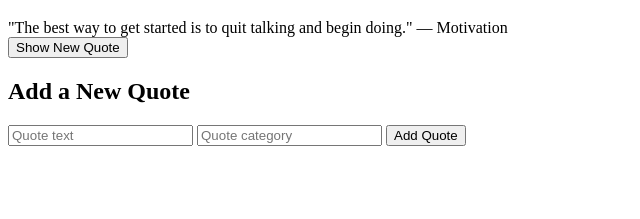
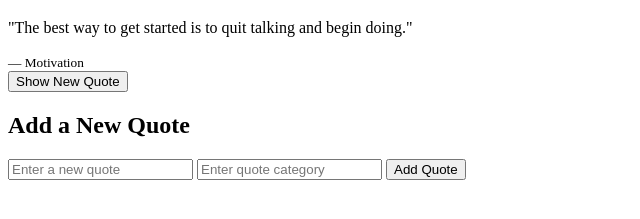
Before and after one commit to nobleslim24/alx_fe_javascript, a plain HTML site: page dom-manipulation/index.html in a window 1280 px wide. Both pictures are taken after typing "Sample", "Sample" into the empty fields and a click on the button "Add Quote". Shown: the part 61-280 px from the top of the page, without its empty margins (0-640 px from the left). Drawn offline with Linux system fonts and the light colour scheme.

Commit message:
Fix: corrected dynamic quote generator functions and DOM updates

```diff
--- a/dom-manipulation/index.html
+++ b/dom-manipulation/index.html
@@ -2,6 +2,7 @@
 <html lang="en">
 <head>
   <meta charset="UTF-8">
+  <meta name="viewport" content="width=device-width, initial-scale=1.0">
   <title>Dynamic Quote Generator</title>
 </head>
 <body>
@@ -10,13 +11,13 @@
   <!-- Quote Display -->
   <div id="quoteDisplay"></div>
 
-  <!-- Button to show a new quote -->
+  <!-- Show New Quote Button -->
   <button id="newQuote">Show New Quote</button>
 
-  <!-- Add new quote form -->
+  <!-- Add New Quote -->
   <h2>Add a New Quote</h2>
-  <input type="text" id="newQuoteText" placeholder="Quote text">
-  <input type="text" id="newQuoteCategory" placeholder="Quote category">
+  <input type="text" id="newQuoteText" placeholder="Enter a new quote">
+  <input type="text" id="newQuoteCategory" placeholder="Enter quote category">
   <button id="addQuoteBtn">Add Quote</button>
 
   <!-- Link JS -->
--- a/dom-manipulation/script.js
+++ b/dom-manipulation/script.js
@@ -1,29 +1,32 @@
-// Quotes array
+// Array of quotes with objects (text + category)
 let quotes = [
   { text: "The best way to get started is to quit talking and begin doing.", category: "Motivation" },
   { text: "Don’t let yesterday take up too much of today.", category: "Wisdom" },
   { text: "It’s not whether you get knocked down, it’s whether you get up.", category: "Perseverance" },
-  { text: "Success is not final, failure is not fatal: It is the courage to continue that counts.", category: "Inspiration" }
+  { text: "Success is not final, failure is not fatal: It is the courage to continue that counts.", category: "Inspiration" },
+  { text: "Don’t let yesterday take up too much of today.", category: "Life" }
 ];
 
 // Function to display a random quote
 function displayRandomQuote() {
-  let randomIndex = Math.floor(Math.random() * quotes.length);
-  let randomQuote = quotes[randomIndex];
-  document.getElementById("quoteDisplay").innerText =
-    `"${randomQuote.text}" — ${randomQuote.category}`;
+  const randomIndex = Math.floor(Math.random() * quotes.length);
+  const quote = quotes[randomIndex];
+  document.getElementById("quoteDisplay").innerHTML = `
+    <p>"${quote.text}"</p>
+    <small>— ${quote.category}</small>
+  `;
 }
 
 // Function to add a new quote
 function addQuote() {
-  let text = document.getElementById("newQuoteText").value.trim();
-  let category = document.getElementById("newQuoteCategory").value.trim();
+  const text = document.getElementById("newQuoteText").value.trim();
+  const category = document.getElementById("newQuoteCategory").value.trim();
 
   if (text && category) {
     quotes.push({ text: text, category: category });
     document.getElementById("newQuoteText").value = "";
     document.getElementById("newQuoteCategory").value = "";
-    displayRandomQuote(); // show the newly added quote
+    displayRandomQuote(); // Show the new quote immediately
   } else {
     alert("Please enter both a quote and a category.");
   }
@@ -33,5 +36,5 @@ function addQuote() {
 document.getElementById("newQuote").addEventListener("click", displayRandomQuote);
 document.getElementById("addQuoteBtn").addEventListener("click", addQuote);
 
-// Display one quote on page load
+// Show a random quote when page loads
 displayRandomQuote();
```
